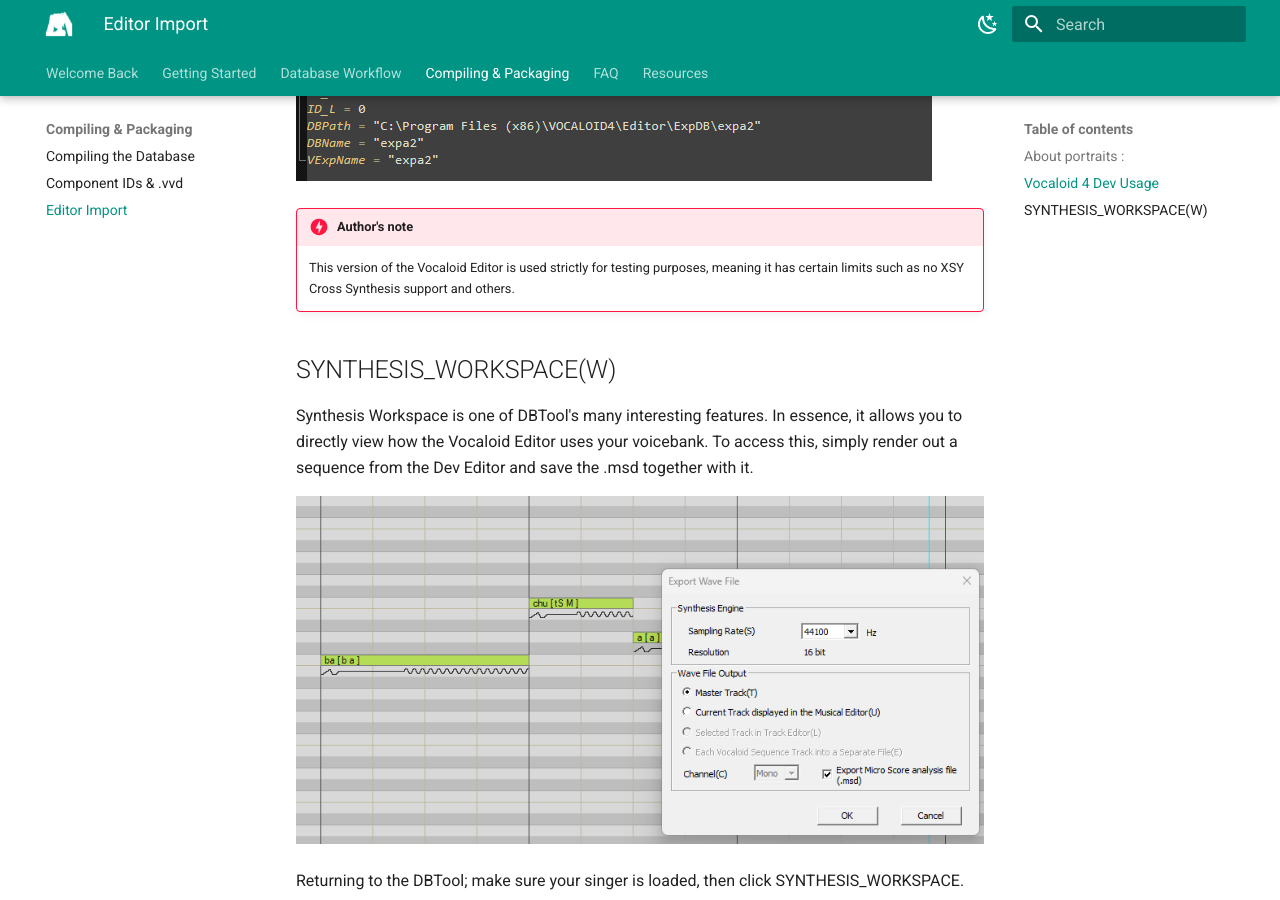
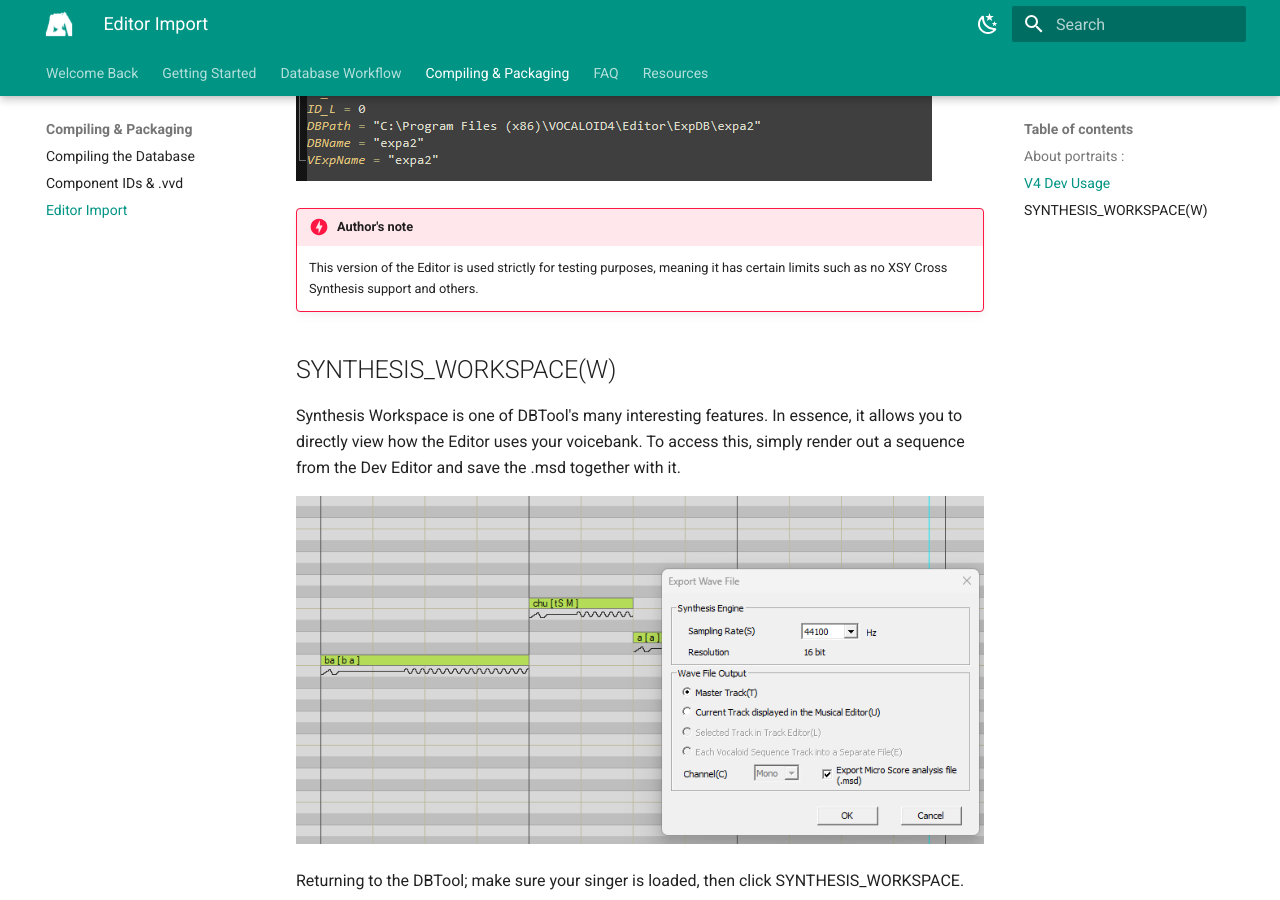
Before and after one commit to aimedb/daisy-db-documentation, an MkDocs documentation site: the page built from daisy db documentation/docs/compiling/editor-import.md, in a window 1280 px wide and 900 px high, scrolled down 4371 px. Built offline with MkDocs 1.6.1 and Material for MkDocs 9.7.7, drawn with Linux system fonts in a browser that asks for light colours; some of the changed text lies outside the part shown.

Commit message:
Update editor-import.md

```diff
--- a/daisy db documentation/docs/compiling/editor-import.md
+++ b/daisy db documentation/docs/compiling/editor-import.md
@@ -1,7 +1,7 @@
-# Vocaloid Editor Import process
+# Editor Import process
 
 Once you have your packaged voicebank (and if it’s the case, installer), you’ll be able to
-load it in with Vocaloid 4FE+ Alpha using its Voiceloader/Voicebank Client. So start it
+load it in with V4FE+ Alpha using its Voiceloader/Voicebank Client. So start it
 up, locate your voicebank via ‘File import’ and optionally unlock the XSY.
 
 ![](../assets/original/page-31-img-50.png)
@@ -40,14 +40,14 @@ to be 600x324.
 !!! danger "Author's note"
     Always remember to maintain the correct dimensions for setup .bmps !
 
-## Vocaloid 4 Dev Usage
+## V4 Dev Usage
 
 ??? question "...What about VIVI?"
     No, you do not need VIVI’s voicebank, if you are wondering.
     Either way, your storage is gonna thank you for not keeping her.
 
 You will need to set up the Dev Editor, and then ink the path to your bank. As you may
-already know, Vocaloid can’t run without at least one installed voicebank, so keep that
+already know, the Editor can’t run without at least one installed voicebank, so keep that
 in mind. A database will be required for the Editor to start, just like with regular versions.
 
 In the DB_Dev.ini, copy your paths and set ‘BankSelect’ to your language of choice.
@@ -59,14 +59,14 @@ singer’s name.
 ![](../assets/original/page-25-img-41.png)
 
 !!! danger "Author's note"
-    This version of the Vocaloid Editor is used strictly for testing purposes,
+    This version of the Editor is used strictly for testing purposes,
     meaning it has certain limits such as no XSY Cross Synthesis support and
     others.
 
 ## SYNTHESIS_WORKSPACE(W)
 
 Synthesis Workspace is one of DBTool's many interesting features. In essence, it allows
-you to directly view how the Vocaloid Editor uses your voicebank. To access this, simply
+you to directly view how the Editor uses your voicebank. To access this, simply
 render out a sequence from the Dev Editor and save the .msd together with it.
 
 ![](../assets/original/page-25-img-42.png)
```
Also changed, not shown: other parts of daisy db documentation/docs/compiling/editor-import.md (+2 -2 lines).
